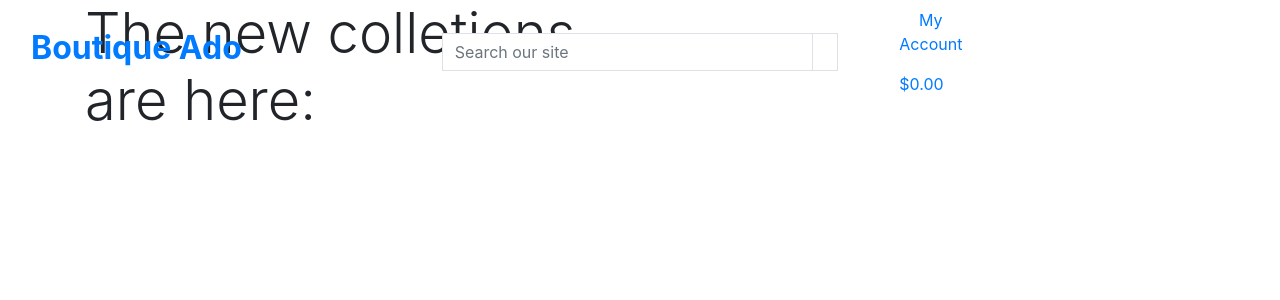
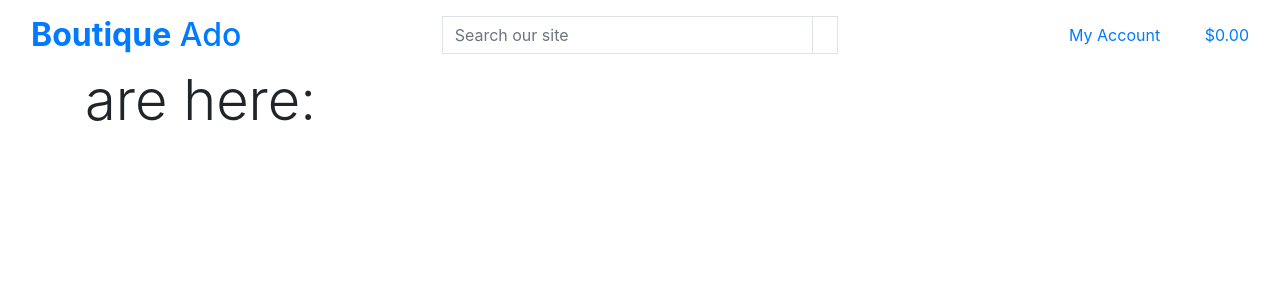
Before and after one commit to ValentineLgd/boutique_ado_v1, a Django app: page / in a window 1280 px wide. Shown: the top 300 px of the page. Run offline with Django 3.2, Linux system fonts and the light colour scheme; some libraries are stand-ins or nearby versions.

Commit message:
blabalbl

```diff
--- a/templates/base.html
+++ b/templates/base.html
@@ -33,10 +33,10 @@
   </head>
   <body>
     <header class="container-fluid fixed-top">
-      <div class="row">
+        <div class="row bg-white pt-lg-2 d-none d-lg-flex">
             <div class="col-12 col-lg-4 my-auto py-1 py-lg-0 text-center text-lg-left">
                 <a href="{% url 'home' %}" class="nav-link main-logo-link">
-            <h2><strong>Boutique Ado</strong></h2>
+                    <h2 class="logo-font text-black my-0"><strong>Boutique</strong> Ado</h2>
                 </a>
             </div>
             <div class="col-12 col-lg-4 my-auto py-1 py-lg-0">
@@ -54,7 +54,7 @@
                 </form>
             </div>
             <div class="col-12 col-lg-4 my-auto py-1 py-lg-0">
-          <ul class="col-12 col-lg-4 my-auto py-1 py-lg-0">
+                <ul class="list-inline list-unstyled text-center text-lg-right my-0">
                     <li class="list-inline-item dropdown">
                         <a class="text-black nav-link" href="#" id="user-options" data-toggle="dropdown" aria-haspopup="true" aria-expanded="false">
                             <div class="text-center">
```
Also changed, not shown: static/css/base.css (added, +10 -0 lines), media/homepage_background_cropped.jpg (added). Lines whose indentation alone changed are shown as unchanged.
